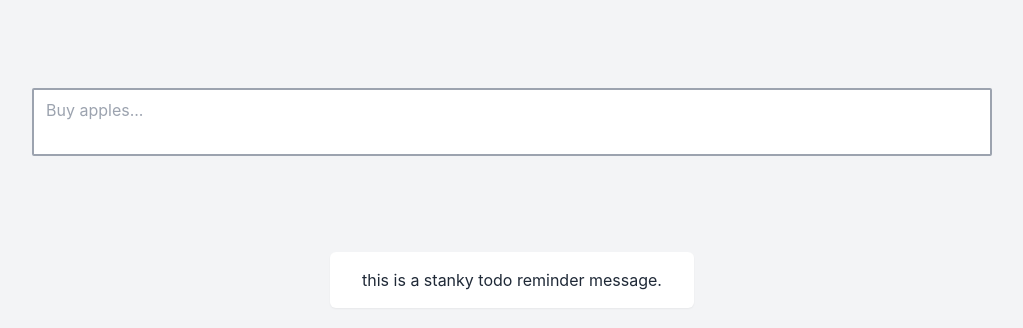
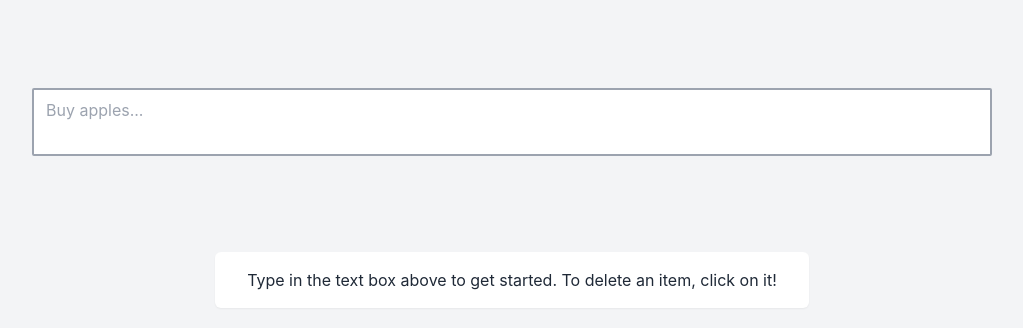
Before and after one commit to reichman2/todo-list, a Next.js app: page / in a window 1280 px wide. Shown: the top 328 px of the page, without its empty margins (128-1151 px from the left). Built offline with nearby package versions, Linux system fonts and the light colour scheme.

Commit message:
Update default todo item

```diff
--- a/components/TodoList.tsx
+++ b/components/TodoList.tsx
@@ -28,7 +28,7 @@ class TodoList extends React.Component<TodoListProps, TodoListState> {
                 {
                     id: "stank",
                     authorId: "stankyAuthorSam",
-                    text: "this is a stanky todo reminder message."
+                    text: "Type in the text box above to get started.  To delete an item, click on it!"
                 },
                 ...this.props.apiData
             ]
```
